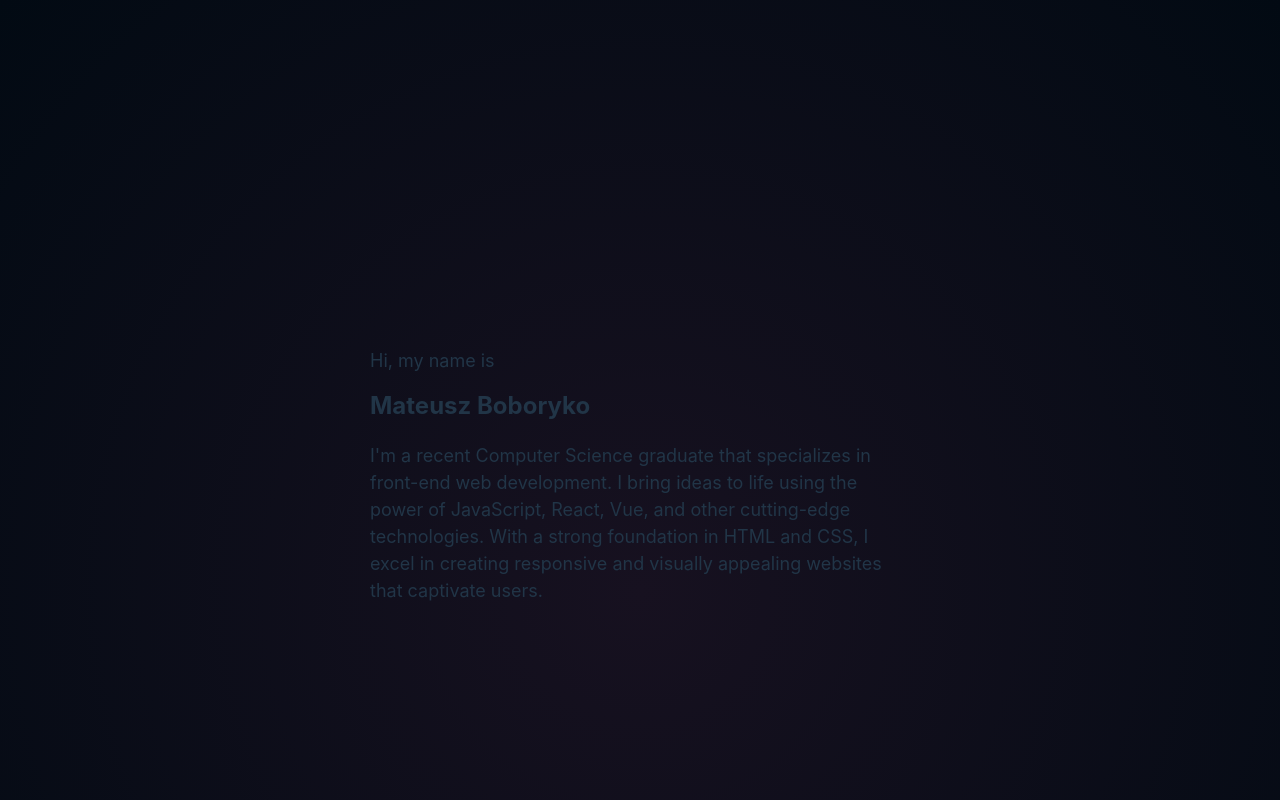
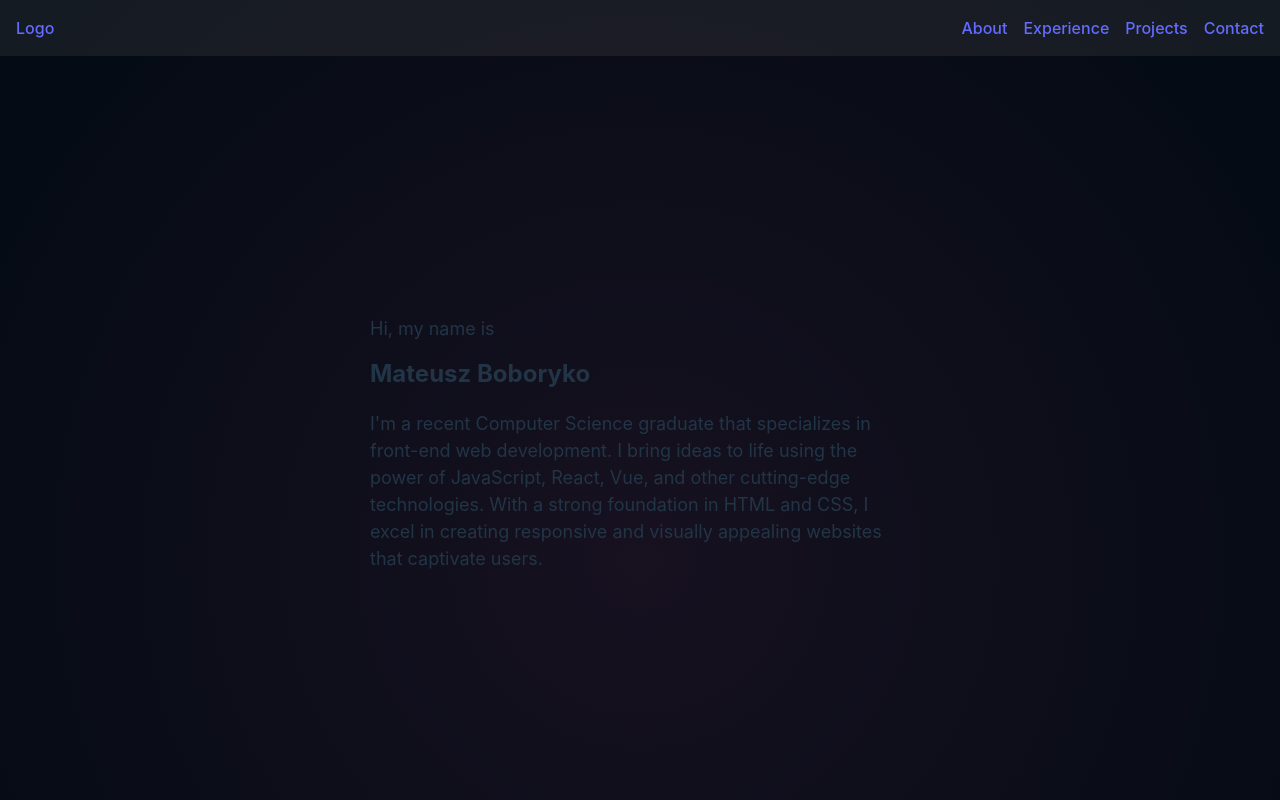
Before and after one commit to M4thez/M4thez.github.io, a React (Vite) app: page / in a window 1280 px wide. Shown: the top 800 px of the page. Built offline with nearby package versions, Linux system fonts and the light colour scheme.

Commit message:
Navbar setup

```diff
--- a/src/App.css
+++ b/src/App.css
@@ -1,5 +1,4 @@
 #root {
   max-width: 1280px;
   margin: 0 auto;
-  padding: 2rem;
 }
--- a/src/App.tsx
+++ b/src/App.tsx
@@ -6,10 +6,12 @@ import AboutMe from "./components/AboutMe";
 import Experience from "./components/Experience";
 import Projects from "./components/Projects";
 import Contact from "./components/Contact";
+import Navbar from "./components/Navbar";
 
 function App() {
   return (
     <>
+      <Navbar />
       <WelcomeMessage />
       <hr />
       <AboutMe />
--- a/src/components/AboutMe.css
+++ b/src/components/AboutMe.css
@@ -0,0 +1,2 @@
+#about {
+}
--- a/src/components/AboutMe.tsx
+++ b/src/components/AboutMe.tsx
@@ -2,7 +2,7 @@ import "./AboutMe.css";
 
 export default function AboutMe() {
   return (
-    <section className="about-me-section">
+    <section id="about">
       <h2>About Me</h2>
       <p></p>
     </section>
--- a/src/components/Contact.tsx
+++ b/src/components/Contact.tsx
@@ -2,7 +2,7 @@ import "./Contact.css";
 
 export default function Contact() {
   return (
-    <section className="contact-section">
+    <section id="contact">
       <h2>Contact</h2>
       <p></p>
     </section>
--- a/src/components/Experience.tsx
+++ b/src/components/Experience.tsx
@@ -2,7 +2,7 @@ import "./Experience.css";
 
 export default function Experience() {
   return (
-    <section className="exp-section">
+    <section id="experience">
       <h2>Experience</h2>
       <p></p>
     </section>
--- /dev/null
+++ b/src/components/Navbar.css
@@ -0,0 +1,21 @@
+.navbar {
+  width: 100%;
+  position: fixed;
+  background-color: rgba(95, 95, 95, 0.2);
+  z-index: 10;
+
+  > ul {
+    display: flex;
+    gap: 1em;
+    padding: 0 1em;
+    justify-content: space-between;
+
+    .links-group {
+      display: flex;
+      gap: 1em;
+      > li {
+        list-style-type: none;
+      }
+    }
+  }
+}
--- /dev/null
+++ b/src/components/Navbar.tsx
@@ -0,0 +1,29 @@
+import "./Navbar.css";
+
+export default function Navbar() {
+  return (
+    <nav className="navbar">
+      <ul>
+        <div className="links-group">
+          <li>
+            <a href="#welcome">Logo</a>
+          </li>
+        </div>
+        <div className="links-group">
+          <li>
+            <a href="#about">About</a>
+          </li>
+          <li>
+            <a href="#experience">Experience</a>
+          </li>
+          <li>
+            <a href="#projects">Projects</a>
+          </li>
+          <li>
+            <a href="#contact">Contact</a>
+          </li>
+        </div>
+      </ul>
+    </nav>
+  );
+}
--- a/src/components/Projects.tsx
+++ b/src/components/Projects.tsx
@@ -2,7 +2,7 @@ import "./Projects.css";
 
 export default function Projects() {
   return (
-    <section className="projects-section">
+    <section id="projects">
       <h2>Projects</h2>
       <p></p>
     </section>
--- a/src/components/WelcomeMessage.css
+++ b/src/components/WelcomeMessage.css
@@ -1,4 +1,4 @@
-.welcome-section {
+#welcome {
   font-size: large;
   min-height: 100vh;
   text-align: start;
--- a/src/components/WelcomeMessage.tsx
+++ b/src/components/WelcomeMessage.tsx
@@ -4,7 +4,7 @@ import("@dotlottie/player-component");
 
 export default function WelcomeMessage() {
   return (
-    <section className="welcome-section">
+    <section id="welcome">
       <div className="welcome-container">
         <dotlottie-player
           src={JSON.stringify(avatarManJson)}
--- a/src/index.css
+++ b/src/index.css
@@ -14,6 +14,8 @@
     rgba(23, 17, 32, 1) 0%,
     rgba(2, 10, 19, 1) 100%
   );
+
+  scroll-behavior: smooth;
 
   font-synthesis: none;
   text-rendering: optimizeLegibility;
```
